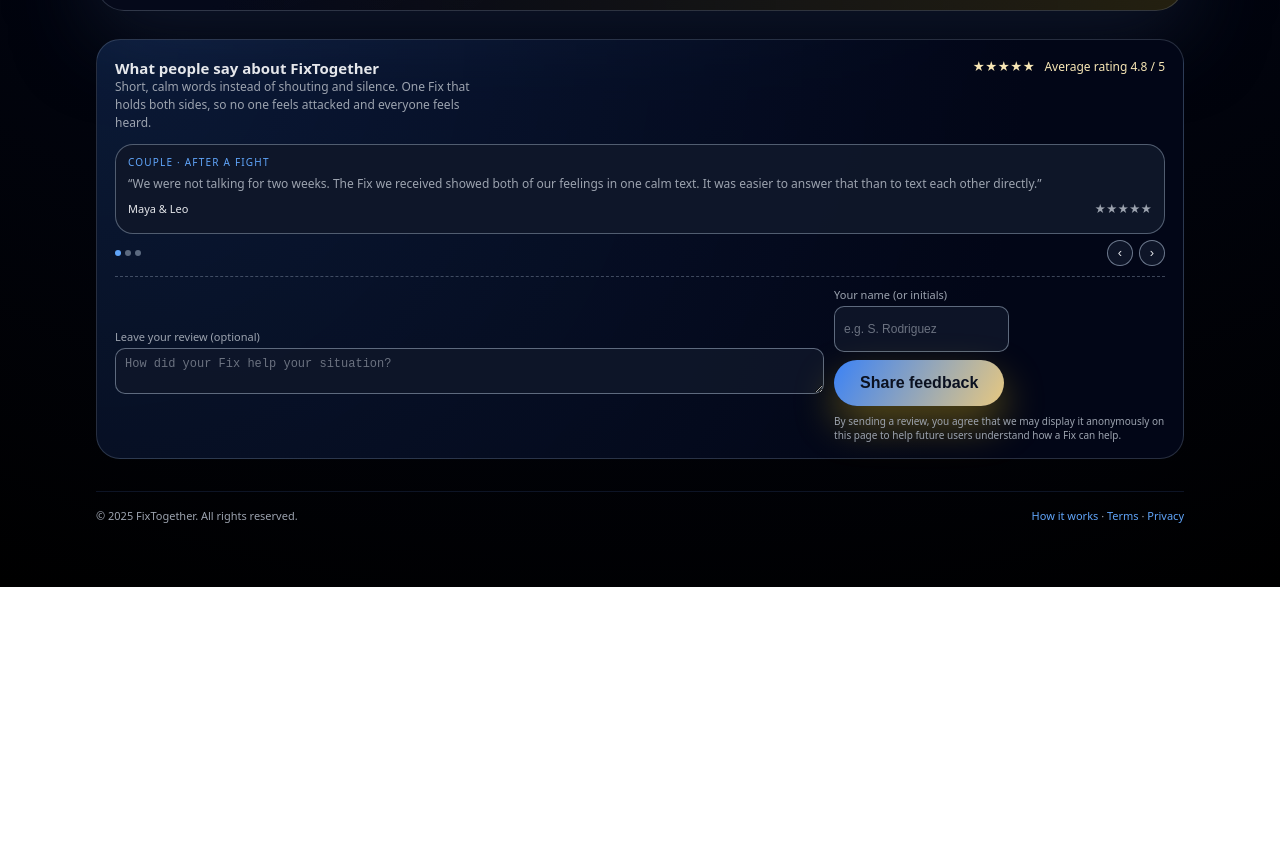
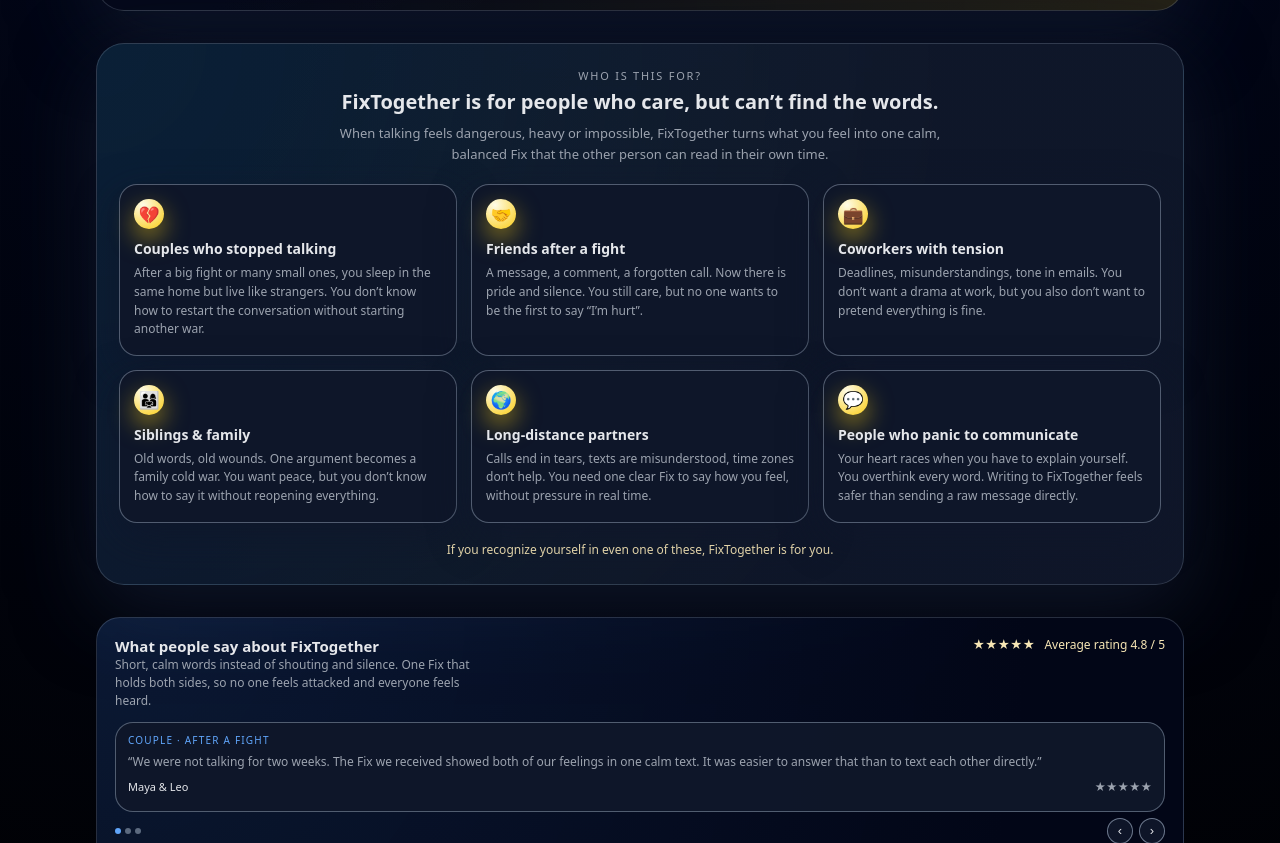
Before and after one commit to faodiallo001/fixTogether, a website: page index.html in a window 1280 px wide. Shown: the part 1058-1901 px from the top of the page. Before the commit the page ends 1645 px from the top, so only its background shows below. Drawn offline with Linux system fonts and the light colour scheme.

Commit message:
index.html

```diff
--- a/index.html
+++ b/index.html
@@ -262,6 +262,116 @@
       opacity: 0.95;
       line-height: 1.6;
     }
+
+
+        /* WHO IS THIS FOR */
+
+    .who {
+      margin-top: 32px;
+      margin-bottom: 32px;
+      padding: 24px 22px 26px;
+      border-radius: 28px;
+      border: 1px solid var(--border-subtle);
+      background:
+        radial-gradient(circle at top left, rgba(56, 189, 248, 0.14), rgba(15, 23, 42, 0.98) 70%),
+        radial-gradient(circle at bottom right, rgba(250, 204, 21, 0.12), #020617 85%);
+      box-shadow: 0 24px 80px rgba(15, 23, 42, 0.9);
+    }
+
+    .who-header {
+      max-width: 640px;
+      margin: 0 auto 20px;
+      text-align: center;
+    }
+
+    .who-kicker {
+      font-size: 11px;
+      letter-spacing: 0.16em;
+      text-transform: uppercase;
+      color: var(--text-muted);
+      margin-bottom: 6px;
+    }
+
+    .who-title {
+      font-size: 20px;
+      line-height: 1.3;
+      margin-bottom: 8px;
+    }
+
+    .who-subtitle {
+      font-size: 13px;
+      color: var(--text-muted);
+      line-height: 1.6;
+    }
+
+    .who-grid {
+      display: grid;
+      grid-template-columns: repeat(3, minmax(0, 1fr));
+      gap: 14px;
+      margin-top: 18px;
+    }
+
+    .who-card {
+      border-radius: 18px;
+      padding: 14px 14px 16px;
+      background: rgba(15, 23, 42, 0.95);
+      border: 1px solid rgba(148, 163, 184, 0.5);
+      box-shadow: 0 14px 40px rgba(15, 23, 42, 0.8);
+      display: flex;
+      flex-direction: column;
+      gap: 6px;
+      font-size: 13px;
+    }
+
+    .who-icon {
+      width: 30px;
+      height: 30px;
+      border-radius: 999px;
+      display: flex;
+      align-items: center;
+      justify-content: center;
+      font-size: 17px;
+      background: radial-gradient(circle at 30% 20%, #fefce8, #facc15);
+      color: #111827;
+      box-shadow: 0 10px 25px rgba(250, 204, 21, 0.55);
+      margin-bottom: 4px;
+    }
+
+    .who-card h3 {
+      font-size: 14px;
+      font-weight: 600;
+    }
+
+    .who-card p {
+      font-size: 12px;
+      color: var(--text-muted);
+      line-height: 1.55;
+    }
+
+    .who-footer {
+      margin-top: 18px;
+      text-align: center;
+      font-size: 12px;
+      color: var(--warm-main);
+      opacity: 0.9;
+    }
+
+    @media (max-width: 900px) {
+      .who-grid {
+        grid-template-columns: repeat(2, minmax(0, 1fr));
+      }
+    }
+
+    @media (max-width: 640px) {
+      .who {
+        padding: 20px 16px 22px;
+      }
+
+      .who-grid {
+        grid-template-columns: minmax(0, 1fr);
+      }
+    }
+
 
     /* REVIEWS */
 
@@ -564,6 +674,80 @@
         </p>
       </section>
 
+            <!-- WHO IS THIS FOR -->
+      <section class="who">
+        <div class="who-header">
+          <p class="who-kicker">WHO IS THIS FOR?</p>
+          <h2 class="who-title">FixTogether is for people who care, but can’t find the words.</h2>
+          <p class="who-subtitle">
+            When talking feels dangerous, heavy or impossible, FixTogether turns what you feel
+            into one calm, balanced Fix that the other person can read in their own time.
+          </p>
+        </div>
+
+        <div class="who-grid">
+          <article class="who-card">
+            <div class="who-icon">💔</div>
+            <h3>Couples who stopped talking</h3>
+            <p>
+              After a big fight or many small ones, you sleep in the same home
+              but live like strangers. You don’t know how to restart the conversation
+              without starting another war.
+            </p>
+          </article>
+
+          <article class="who-card">
+            <div class="who-icon">🤝</div>
+            <h3>Friends after a fight</h3>
+            <p>
+              A message, a comment, a forgotten call. Now there is pride and silence.
+              You still care, but no one wants to be the first to say “I’m hurt”.
+            </p>
+          </article>
+
+          <article class="who-card">
+            <div class="who-icon">💼</div>
+            <h3>Coworkers with tension</h3>
+            <p>
+              Deadlines, misunderstandings, tone in emails. You don’t want a drama at work,
+              but you also don’t want to pretend everything is fine.
+            </p>
+          </article>
+
+          <article class="who-card">
+            <div class="who-icon">👨‍👩‍👧</div>
+            <h3>Siblings & family</h3>
+            <p>
+              Old words, old wounds. One argument becomes a family cold war.
+              You want peace, but you don’t know how to say it without reopening everything.
+            </p>
+          </article>
+
+          <article class="who-card">
+            <div class="who-icon">🌍</div>
+            <h3>Long-distance partners</h3>
+            <p>
+              Calls end in tears, texts are misunderstood, time zones don’t help.
+              You need one clear Fix to say how you feel, without pressure in real time.
+            </p>
+          </article>
+
+          <article class="who-card">
+            <div class="who-icon">💬</div>
+            <h3>People who panic to communicate</h3>
+            <p>
+              Your heart races when you have to explain yourself. You overthink every word.
+              Writing to FixTogether feels safer than sending a raw message directly.
+            </p>
+          </article>
+        </div>
+
+        <p class="who-footer">
+          If you recognize yourself in even one of these, FixTogether is for you.
+        </p>
+      </section>
+
+
       <!-- REVIEWS -->
       <section class="reviews" aria-label="User reviews">
         <div class="reviews-header">
```
